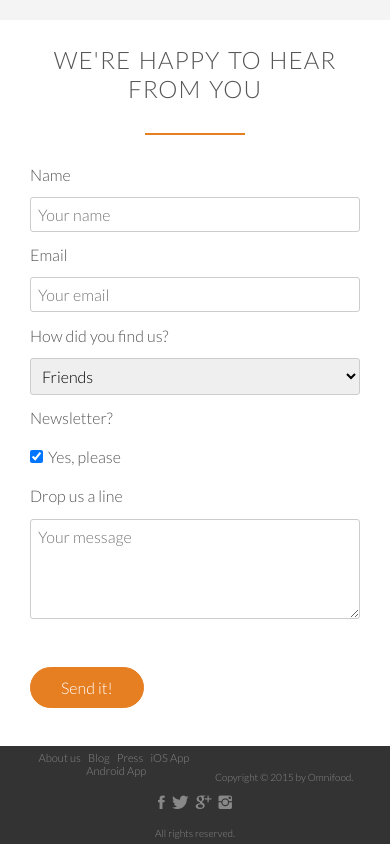
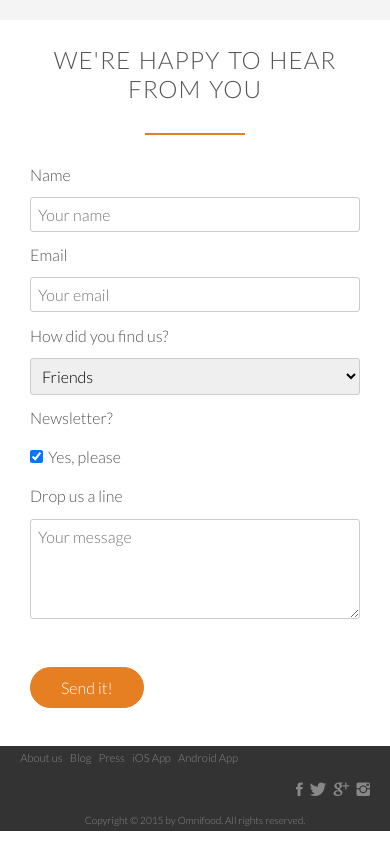
Before and after one commit to ehewett/Omnifood, a plain HTML site: page index.html in a window 390 px wide. Shown: the part 6663-7507 px from the top of the page. Drawn offline with Linux system fonts and the light colour scheme; files whose address does not match are found by name.

Commit message:
trying to fix media queries

```diff
--- a/resources/css/queries.css
+++ b/resources/css/queries.css
@@ -93,7 +93,6 @@
 
     .footer-nav li,
     .social-links li {
-        display: inline-block;
         margin-right: 5px;
     }
 
@@ -103,29 +102,20 @@
 }
 
     footer div.col:first-child {
-        width: 55%;
+        width: 65%;
 
     }
 
     footer div.col:last-child {
-        width: 45%;
+        width: 35%;
         margin-left: 0;
     }
 
 
-    .footer-nav {
-    list-style: none;
-    float: none;
-    text-align: center;
-}
 
 
 
-.social-links {
-    list-style: none;
-    float: none;
-    text-align: center;
-    }
+
 
 
  }
```
